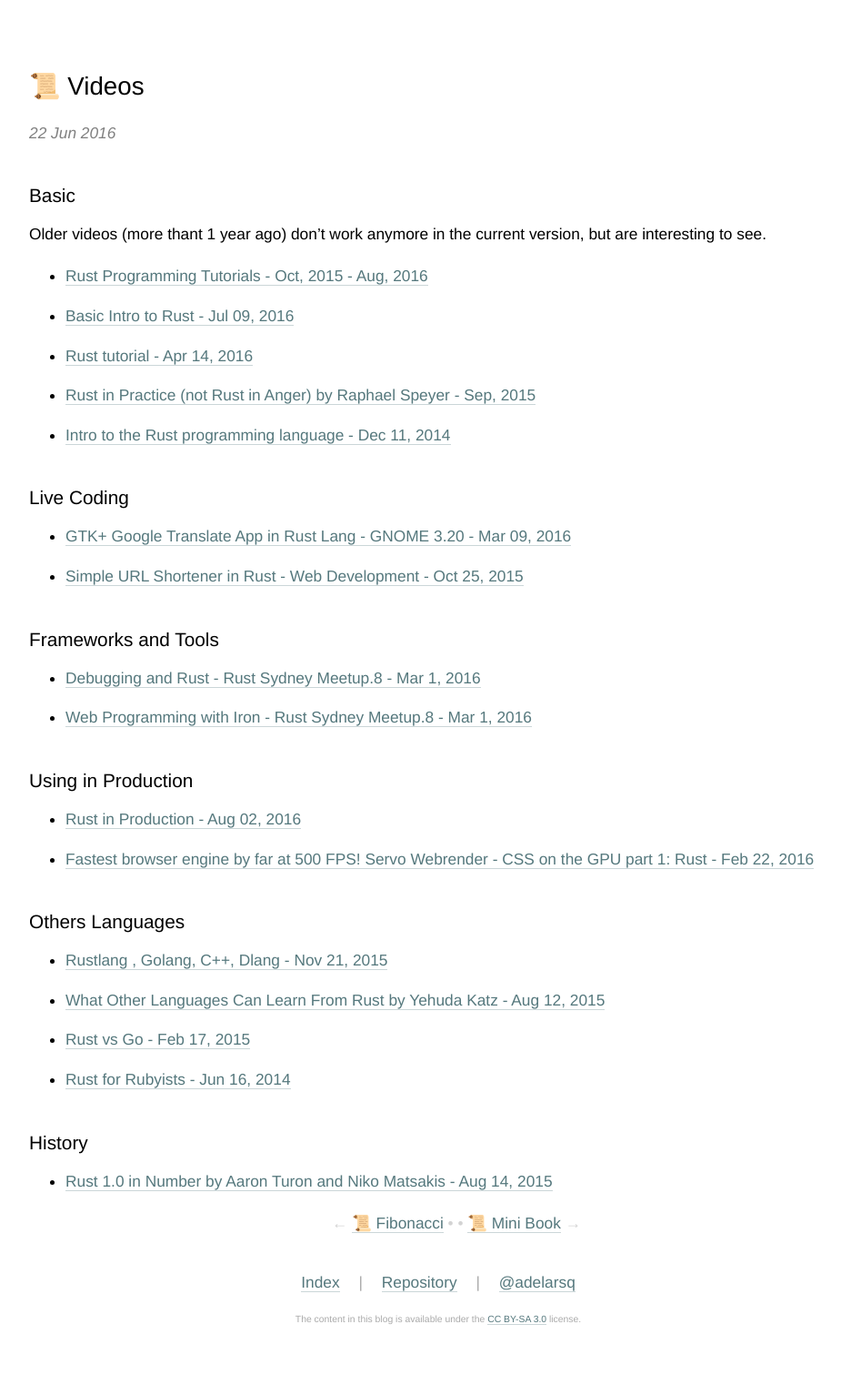
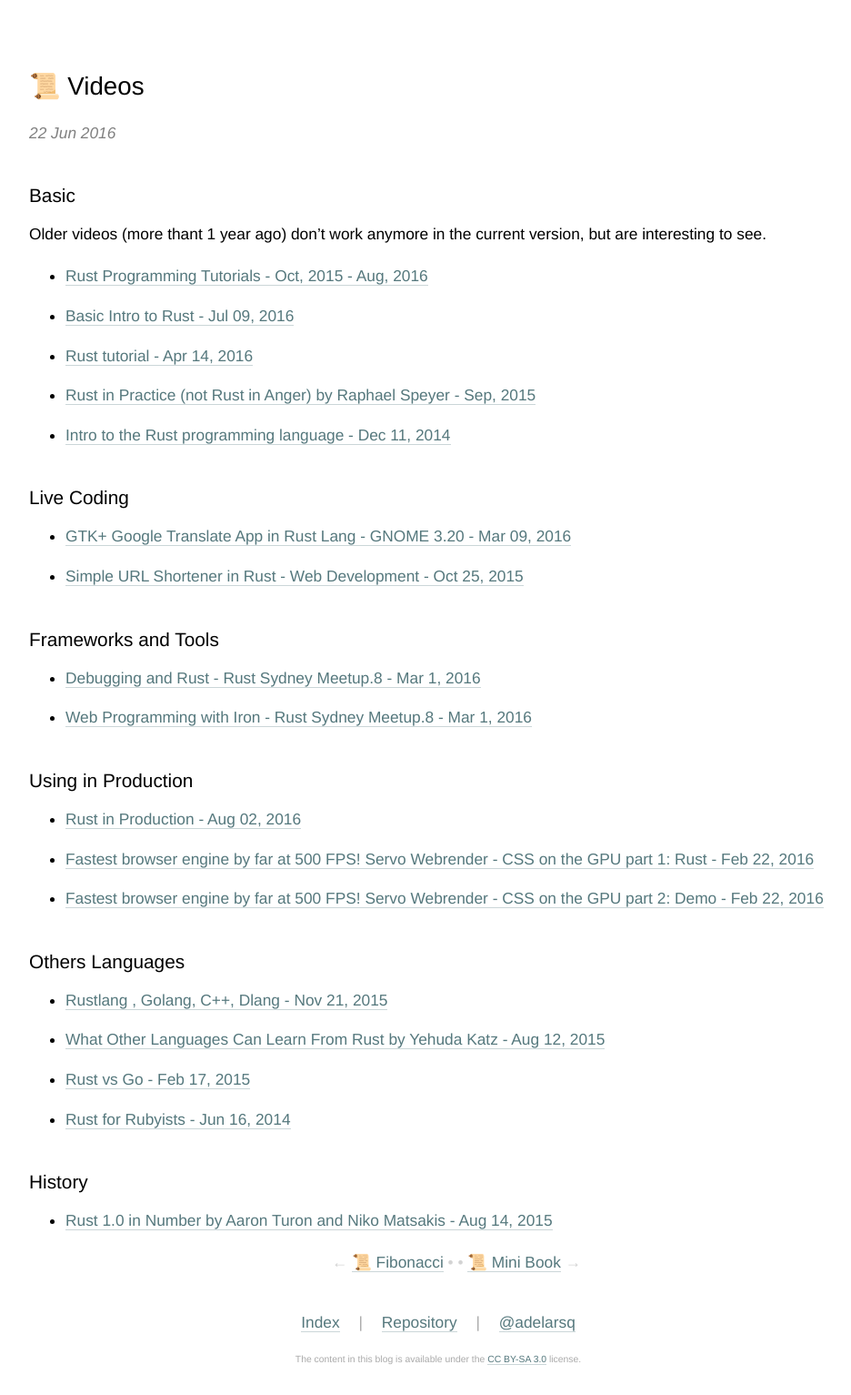
Before and after one commit to adelarsq/daily-rust.github.io, a Jekyll site: the page built from _posts/2016-06-22-videos.md, in a window 1280 px wide. Shown: the whole page at 91% size, without its empty margins (158-1094 px from the left). Built offline with Jekyll 4.4.1, drawn with Linux system fonts in a browser that asks for light colours; before the commit the page ends 1489 px from its top, so only the background shows below that.

Commit message:
Update 2016-06-22-videos.md

```diff
--- a/_posts/2016-06-22-videos.md
+++ b/_posts/2016-06-22-videos.md
@@ -29,6 +29,7 @@ Older videos (more thant 1 year ago) don't work anymore in the current version,
 
 - [Rust in Production - Aug 02, 2016](https://www.infoq.com/presentations/rust-production)
 - [Fastest browser engine by far at 500 FPS! Servo Webrender - CSS on the GPU part 1: Rust - Feb 22, 2016](https://www.youtube.com/watch?v=BTURkjYJ_uk&ab_channel=KyvaGo)
+- [Fastest browser engine by far at 500 FPS! Servo Webrender - CSS on the GPU part 2: Demo - Feb 22, 2016](https://www.youtube.com/watch?v=erfnCaeLxSI&ab_channel=KyvaGo)
 
 ## Others Languages
 
```
